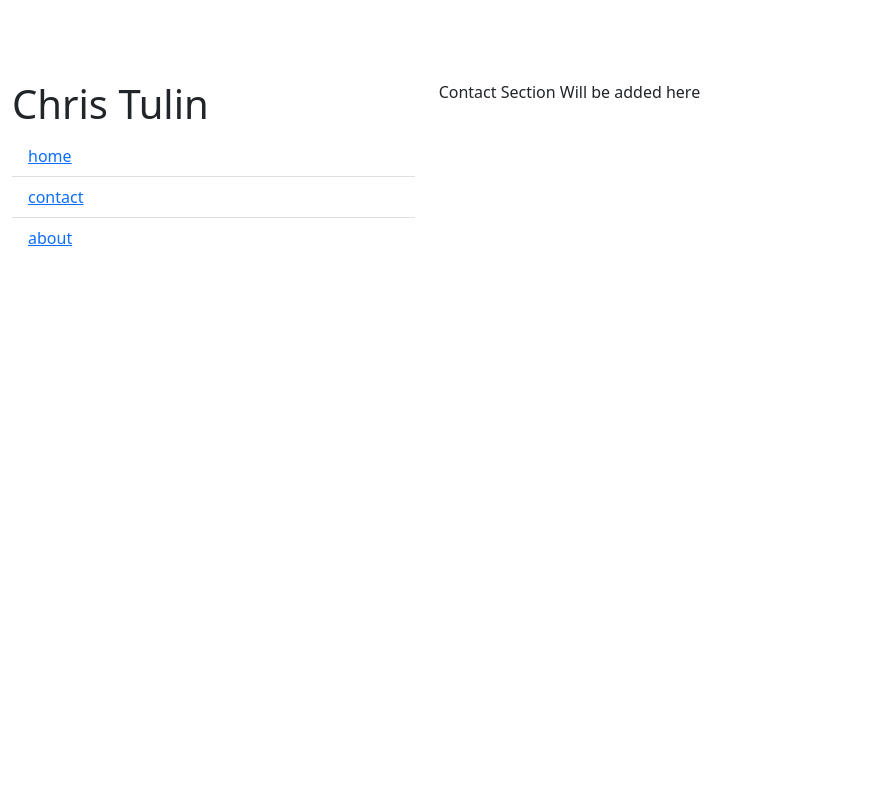
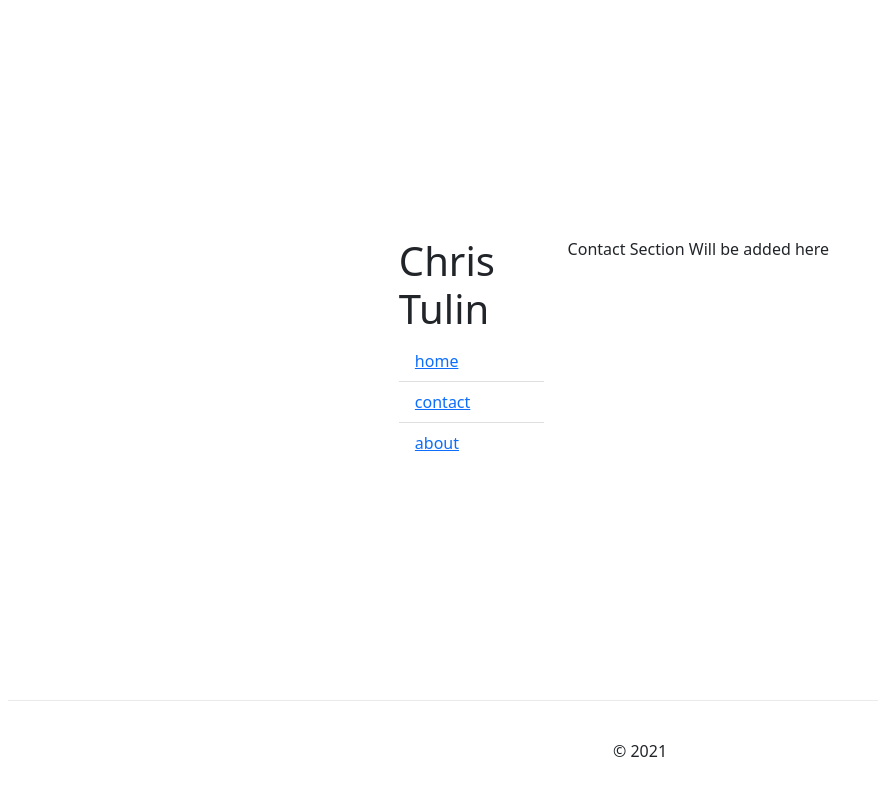
Before and after one commit to christulin/christulin.com, a Next.js app: page /contact in a window 1280 px wide. Shown: the top 796 px of the page, without its empty margins (0-878 px from the left). Built offline with nearby package versions, Linux system fonts and the light colour scheme.

Commit message:
Update style container

```diff
--- a/pages/about.js
+++ b/pages/about.js
@@ -4,6 +4,7 @@ import styles from '../styles/Home.module.css';
 const About = () => {
 
   return (
+    <div className={styles.container}>
       <main className={styles.main}>
         <div className="container-fluid">
           <div className="row">
@@ -16,6 +17,10 @@ const About = () => {
           </div>
         </div>
       </main>
+      <footer className={styles.footer}>
+      &copy; 2021
+    </footer>
+   </div>
   )
 }
 
--- a/pages/contact.js
+++ b/pages/contact.js
@@ -4,6 +4,7 @@ import styles from '../styles/Home.module.css';
 const Contact = () => {
 
   return (
+    <div className={styles.container}>
       <main className={styles.main}>
         <div className="container-fluid">
           <div className="row">
@@ -16,6 +17,10 @@ const Contact = () => {
           </div>
         </div>
       </main>
+      <footer className={styles.footer}>
+        &copy; 2021
+      </footer>
+    </div>
   )
 }
 
```
Lines whose indentation alone changed are shown as unchanged.
